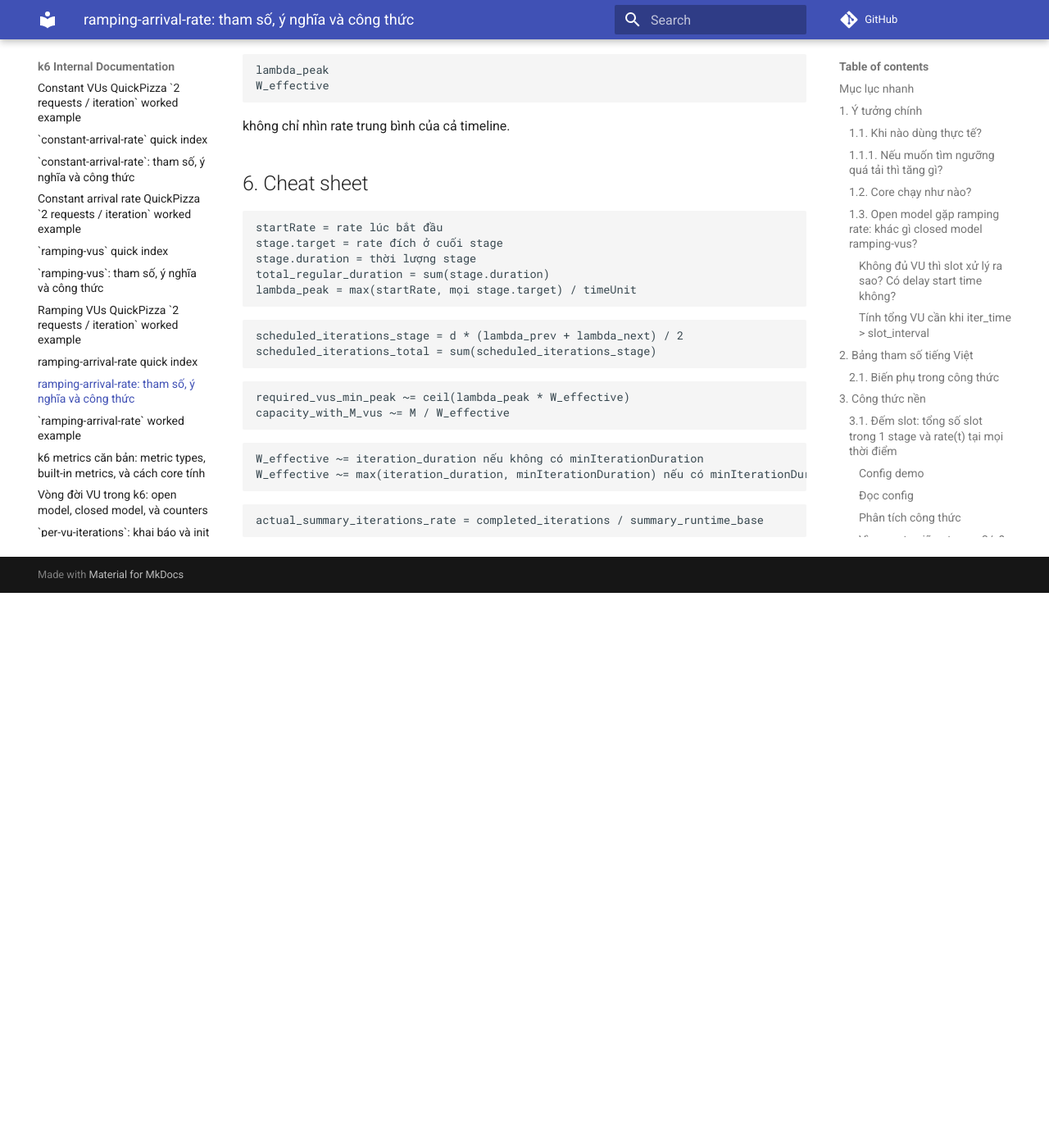
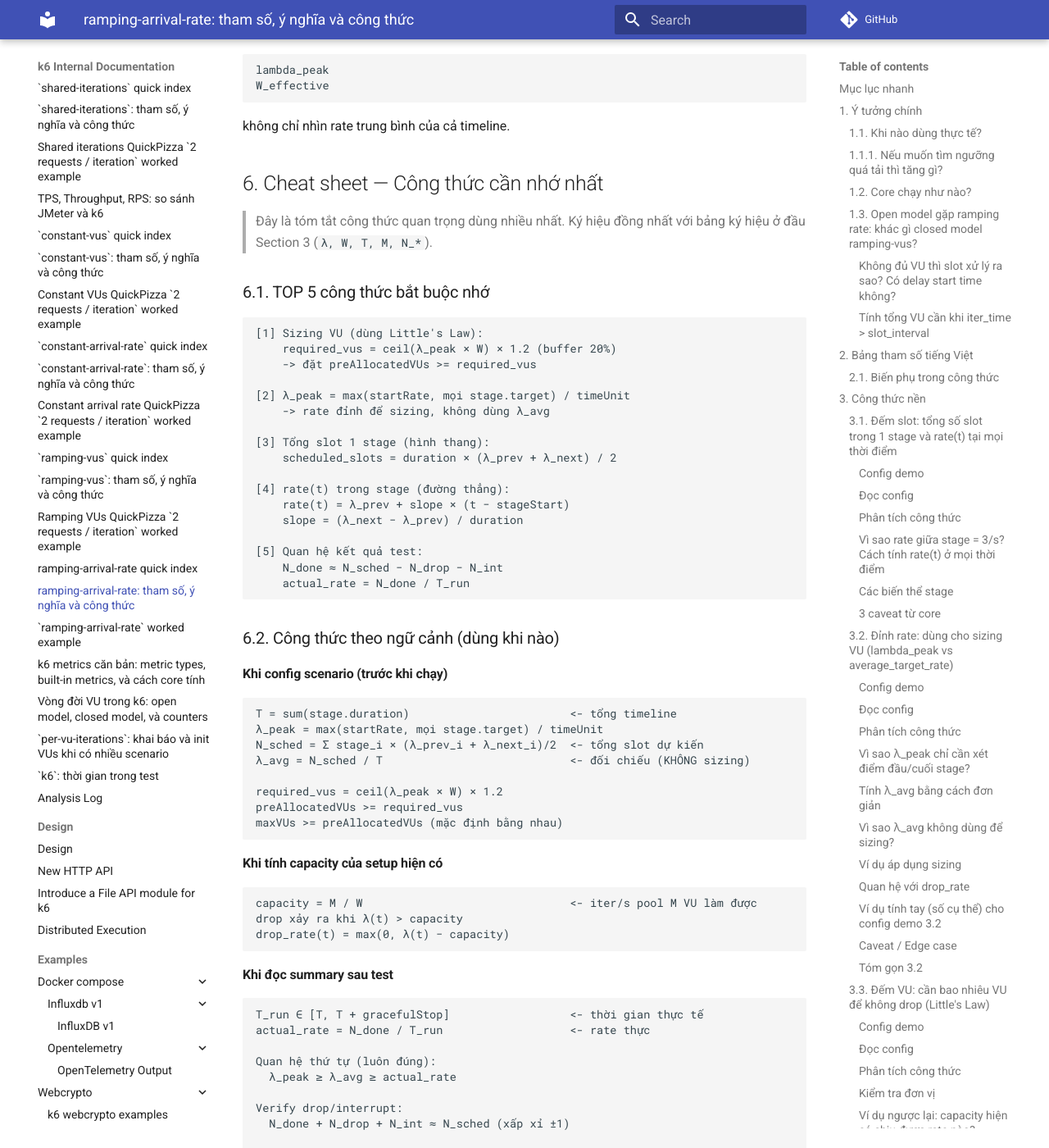
Before and after one commit to meomew-auto/markdown, an MkDocs documentation site: the page built from docs/20260518_ramping-arrival-rate-tham-so-cong-thuc.md, in a window 1280 px wide and 1400 px high, scrolled down 85280 px. Shown: the whole window at 82% size. Built offline with MkDocs 1.6.1 and Material for MkDocs 9.7.7, drawn with Linux system fonts in a browser that asks for light colours; comment, search, counter and statistics services are not loaded; before the commit the page ends 86003 px from its top, so only the background shows below that; some of the changed text lies outside the part shown.

Commit message:
Update docs

````diff
--- a/docs/20260518_ramping-arrival-rate-tham-so-cong-thuc.md
+++ b/docs/20260518_ramping-arrival-rate-tham-so-cong-thuc.md
@@ -4407,31 +4407,110 @@ W_effective
 
 không chỉ nhìn rate trung bình của cả timeline.
 
-## 6. Cheat sheet
-
-```text
-startRate = rate lúc bắt đầu
-stage.target = rate đích ở cuối stage
-stage.duration = thời lượng stage
-total_regular_duration = sum(stage.duration)
-lambda_peak = max(startRate, mọi stage.target) / timeUnit
-```
-
-```text
-scheduled_iterations_stage = d * (lambda_prev + lambda_next) / 2
-scheduled_iterations_total = sum(scheduled_iterations_stage)
-```
-
-```text
-required_vus_min_peak ~= ceil(lambda_peak * W_effective)
-capacity_with_M_vus ~= M / W_effective
-```
-
-```text
-W_effective ~= iteration_duration nếu không có minIterationDuration
-W_effective ~= max(iteration_duration, minIterationDuration) nếu có minIterationDuration
-```
-
-```text
-actual_summary_iterations_rate = completed_iterations / summary_runtime_base
-```
+## 6. Cheat sheet — Công thức cần nhớ nhất
+
+> Đây là tóm tắt công thức quan trọng dùng nhiều nhất. Ký hiệu đồng nhất
+> với bảng ký hiệu ở đầu Section 3 (`λ, W, T, M, N_*`).
+
+### 6.1. TOP 5 công thức bắt buộc nhớ
+
+```text
+[1] Sizing VU (dùng Little's Law):
+    required_vus = ceil(λ_peak × W) × 1.2 (buffer 20%)
+    -> đặt preAllocatedVUs >= required_vus
+
+[2] λ_peak = max(startRate, mọi stage.target) / timeUnit
+    -> rate đỉnh để sizing, không dùng λ_avg
+
+[3] Tổng slot 1 stage (hình thang):
+    scheduled_slots = duration × (λ_prev + λ_next) / 2
+
+[4] rate(t) trong stage (đường thẳng):
+    rate(t) = λ_prev + slope × (t − stageStart)
+    slope = (λ_next − λ_prev) / duration
+
+[5] Quan hệ kết quả test:
+    N_done ≈ N_sched − N_drop − N_int
+    actual_rate = N_done / T_run
+```
+
+### 6.2. Công thức theo ngữ cảnh (dùng khi nào)
+
+#### Khi config scenario (trước khi chạy)
+
+```text
+T = sum(stage.duration)                        <- tổng timeline
+λ_peak = max(startRate, mọi stage.target) / timeUnit
+N_sched = Σ stage_i × (λ_prev_i + λ_next_i)/2  <- tổng slot dự kiến
+λ_avg = N_sched / T                            <- đối chiếu (KHÔNG sizing)
+
+required_vus = ceil(λ_peak × W) × 1.2
+preAllocatedVUs >= required_vus
+maxVUs >= preAllocatedVUs (mặc định bằng nhau)
+```
+
+#### Khi tính capacity của setup hiện có
+
+```text
+capacity = M / W                               <- iter/s pool M VU làm được
+drop xảy ra khi λ(t) > capacity
+drop_rate(t) = max(0, λ(t) − capacity)
+```
+
+#### Khi đọc summary sau test
+
+```text
+T_run ∈ [T, T + gracefulStop]                  <- thời gian thực tế
+actual_rate = N_done / T_run                   <- rate thực
+
+Quan hệ thứ tự (luôn đúng):
+  λ_peak ≥ λ_avg ≥ actual_rate
+
+Verify drop/interrupt:
+  N_done + N_drop + N_int ≈ N_sched (xấp xỉ ±1)
+
+Phân biệt:
+  N_drop = slot CHƯA start được     -> do thiếu VU
+  N_int  = iter ĐÃ start nhưng cancel -> do hết grace
+```
+
+### 6.3. Quy tắc nhanh
+
+```text
+[Sizing]
+  λ_peak (KHÔNG λ_avg) -> required_vus -> preAllocatedVUs
+
+[Khi drop nhiều]
+  Tăng preAllocatedVUs (cách an toàn nhất)
+  Hoặc tăng maxVUs (cho phép spawn unplanned, nhưng có window drop)
+  Hoặc giảm λ_peak (hạ stage.target)
+  Hoặc giảm W (code nhanh hơn)
+
+[Khi interrupt nhiều]
+  Tăng gracefulStop
+  Hoặc giảm rate (để iter cuối kịp xong)
+  Hoặc tối ưu code (giảm W)
+```
+
+### 6.4. Ký hiệu rút gọn
+
+```text
+λ        rate (iter/s)            timeUnit-aware
+W        iter_time hiệu dụng       max(iter_duration, minIterationDuration)
+T        tổng timeline             sum(stage.duration)
+T_run    thời gian thực tế chạy    [T, T + gracefulStop]
+M        số VU thực tế trong pool  preAllocatedVUs + spawned_unplanned
+C        capacity = M / W          iter/s
+N_sched  tổng slot dự kiến         tính từ config
+N_done   tổng iter hoàn thành      summary "iterations"
+N_drop   slot bị drop              summary "dropped_iterations"
+N_int    iter bị interrupt         progress/footer cuối run
+```
+
+### 6.5. Bộ 3 công thức "1 dòng" để giải mọi case
+
+```text
+1. Cần bao nhiêu VU?    M = ceil(λ_peak × W)
+2. Cao nhất chịu rate?   λ_max = M / W
+3. Thừa thiếu bao nhiêu? gap = λ(t) − M/W (dương = drop, âm = thừa VU)
+```
````
